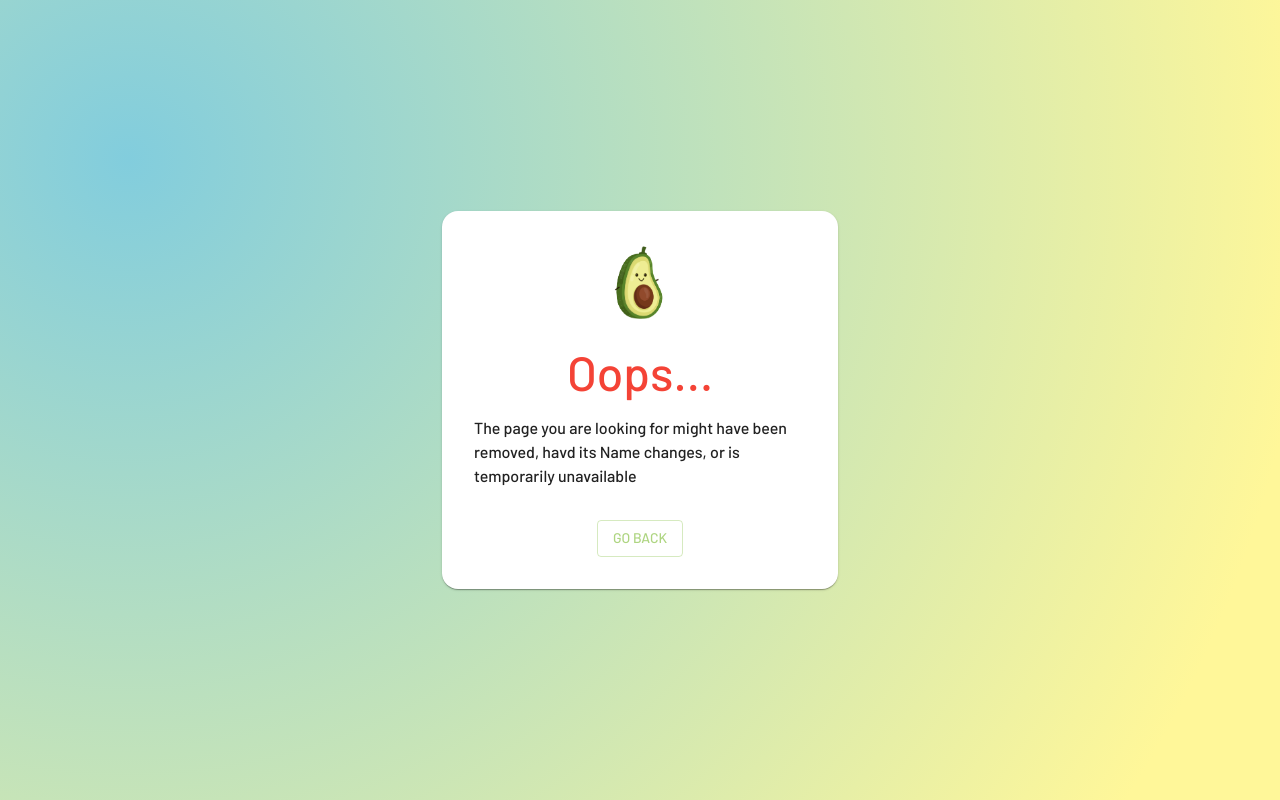
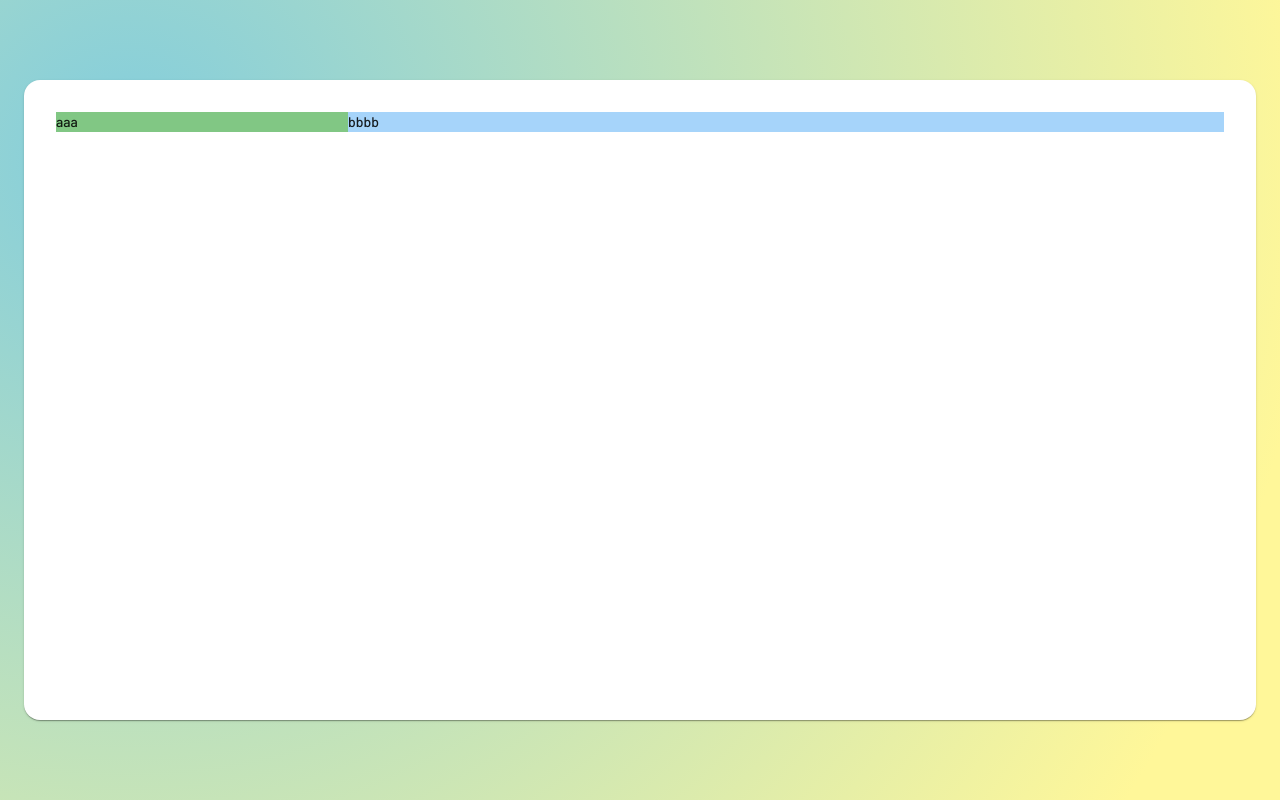
Before and after one commit to scottsun17/Avocadues, a React (Create React App) app in the folder frontend/: page /home in a window 1280 px wide. Built offline with nearby package versions, Linux system fonts and the light colour scheme.

Commit message:
added summaryBox and taskList components

```diff
--- a/frontend/src/App.js
+++ b/frontend/src/App.js
@@ -4,6 +4,7 @@ import errorPage from './pages/errorPage';
 import landingPage from './pages/landingPage';
 import newPwdPage from './pages/newPwdPage';
 import signupPage from './pages/signupPage';
+import homePage from './pages/homePage';
 
 function App() {
   return (
@@ -12,10 +13,10 @@ function App() {
         <Route exact path="/signin" component={landingPage} />
         <Route exact path="/signup" component={signupPage} />
         <Route exact path="/forgotpwd" component={newPwdPage} />
+        <Route exact path="/home" component={homePage} />
         <Route path="*" component={errorPage} />
       </Switch>
     </Router>
   );
 }
-
 export default App;
--- /dev/null
+++ b/frontend/src/components/homePage/summaryBox.js
@@ -0,0 +1,23 @@
+import React from 'react';
+import { makeStyles } from '@material-ui/core/styles';
+import { Grid } from '@material-ui/core';
+
+
+const useStyles = makeStyles({
+    SummaryBox: {
+        backgroundColor: '#81c784'
+
+    }
+})
+
+
+export default function SummaryBox(){
+    const classes = useStyles();
+
+    return(
+        <div className ={classes.SummaryBox}>
+            <Grid></Grid>
+            aaa
+        </div>
+    )
+}
--- /dev/null
+++ b/frontend/src/components/homePage/taskList.js
@@ -0,0 +1,21 @@
+import React from 'react';
+import { makeStyles } from '@material-ui/core/styles';
+
+
+const useStyles = makeStyles({
+    TaskList: {
+        backgroundColor: '#a6d4fa'
+
+    }
+})
+
+
+export default function TaskList(){
+    const classes = useStyles();
+
+    return(
+        <div className ={classes.TaskList}>
+            bbbb
+        </div>
+    )
+}
--- a/frontend/src/css/App.css
+++ b/frontend/src/css/App.css
@@ -30,3 +30,16 @@
   color: #fff;
   text-decoration: none;
 }
+.row {
+  height: 90vh;
+}
+.container {
+  padding-top: 50px;
+}
+.app_sidebar {
+  background-color: rgba(93, 202, 202, 0.253);
+}
+
+.app_main-content {
+  background-color: whitesmoke;
+}
--- a/frontend/src/pages/homePage.js
+++ b/frontend/src/pages/homePage.js
@@ -1,12 +1,56 @@
 import React from 'react';
-import '../css/App.css'
+import '../css/App.css';
+import SummaryBox from '../components/homePage/summaryBox';
+import TaskList from '../components/homePage/taskList'
+
+// material ui
+import { makeStyles } from '@material-ui/core/styles';
+import { Box, Button, Paper, Typography, Container, CssBaseline, Grid } from '@material-ui/core';
+
+
+const useStyles = makeStyles((theme) => ({
+  paper: {
+      display: 'flex',
+      flexDirection: 'column',
+      alignItems: 'center',
+      borderRadius: theme.spacing(2),
+      padding: theme.spacing(4),
+      height: "80vh",
+  },
+  title: {
+      marginTop: theme.spacing(2)
+  },
+  backBtn: {
+      marginTop: theme.spacing(4)
+  }
+}));
+
+const Home = () => {
+  const classes = useStyles();
+  return (
+    <Container component="main" maxWidth="lg">
+      <CssBaseline />
+      <Paper className={classes.paper}>
+        <Grid container>
+          <Grid item xs={3}>
+            <SummaryBox/>
+          </Grid>
+          <Grid item xs={9}>
+            <TaskList/>
+          </Grid>
+        </Grid>
+      </Paper>
+     </Container>
+
+  );
+};
 
 const homePage = () => {
-    return (
-        <div className="App">
-          aaa
-        </div>
-    );
-};
+  return (
+    <div className="App">
+      <Home />
+    </div>
+  )
 
+}
 export default homePage;
```
Also changed, not shown: frontend/src/components/homePage/left/taskCategory.js (deleted), frontend/src/components/homePage/left/welcomeBox.js (deleted), frontend/src/components/homePage/right/taskList.js (deleted).
